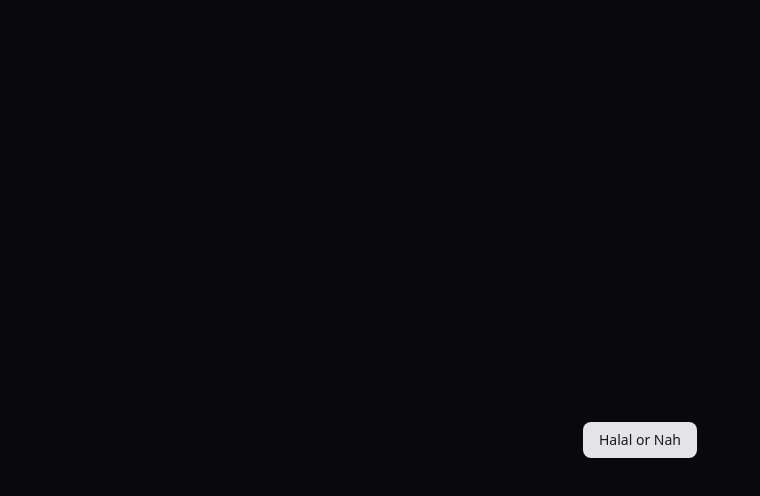
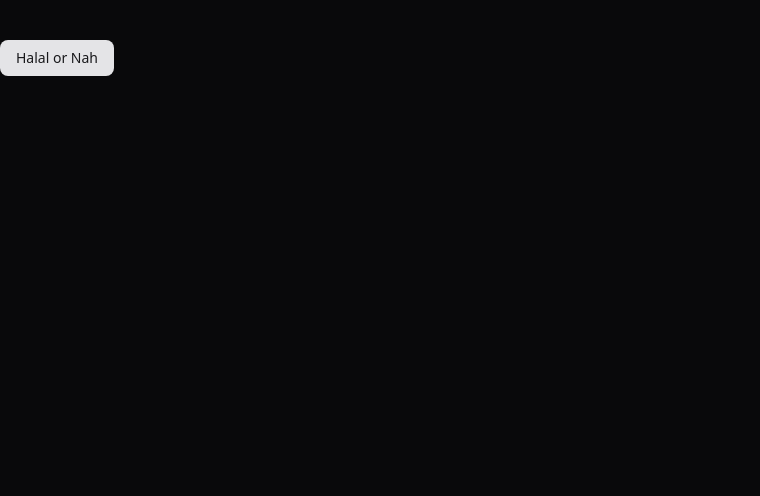
Before and after one commit to WackyChomp/smarty, a Next.js app: page / in a window 1280 px wide. Shown: the top 496 px of the page, without its empty margins (0-760 px from the left). Built offline with nearby package versions, Linux system fonts and the light colour scheme.

Commit message:
Created Header component (WIP) / updated globals.css

```diff
--- a/app/(root)/layout.tsx
+++ b/app/(root)/layout.tsx
@@ -3,6 +3,8 @@ import React from 'react'
 const layout = ({children}: {children : React.ReactNode}) => {
   return (
     <main className='min-h-screen text-gray-400'>
+
+      {/* Header (will appear in every single page within root route group) */}
       <div className="container py-10">
         {children}
       </div>
--- a/app/(root)/page.tsx
+++ b/app/(root)/page.tsx
@@ -2,7 +2,7 @@ import { Button } from "@/components/ui/button"
 
 const Home = () => {
   return (
-    <div className="flex justify-center items-center h-screen">
+    <div className="flex min-h-screen home_wrapper">
       <Button>Halal or Nah</Button>
     </div>
   )
--- a/app/globals.css
+++ b/app/globals.css
@@ -120,3 +120,14 @@
     @apply bg-background text-foreground;
   }
 }
+
+
+@layer utilities{
+  .home_wrapper{
+    @apply text-gray-400 flex-col gap-4 md:gap-10 items-center sm:items-start;
+  }
+
+  .home_section{
+    @apply w-full gap-9 grid-cols-1 md:grid-cols-2 xl:grid-cols-3;
+  }
+}
--- /dev/null
+++ b/components/Header.tsx
@@ -0,0 +1,19 @@
+import React from 'react'
+import Link from 'next/link'
+import Image from 'next/image'
+
+const Header = () => {
+  return (
+    <header className='sticky top-0 header'>
+      <div className='container header_wrapper'>
+        <Link href='/'>
+          <Image src='' alt='logo' width={140} height={40}
+            className='h-8 w-auto cursor-pointer'
+          />
+        </Link>
+      </div>
+    </header>
+  )
+}
+
+export default Header
```
